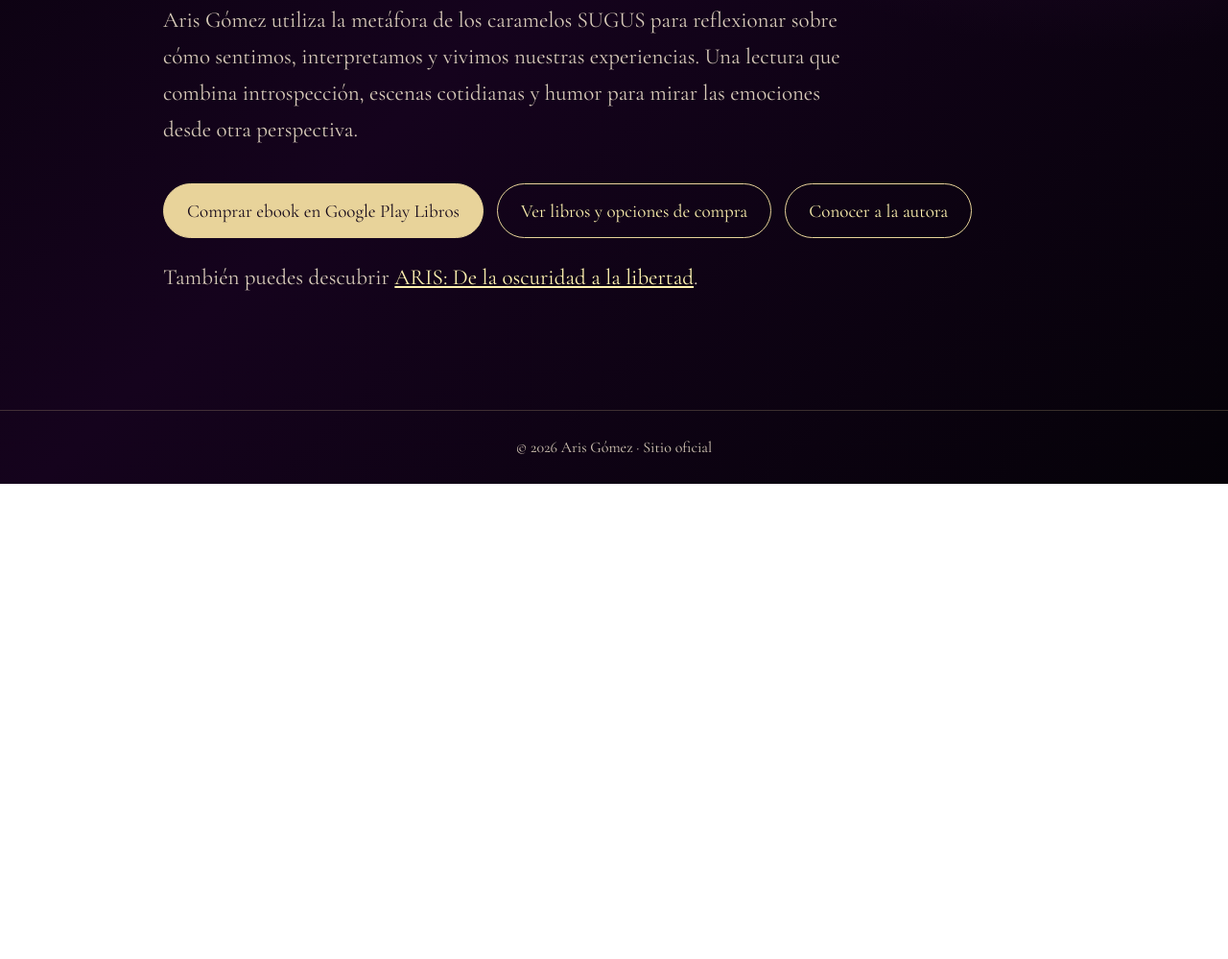
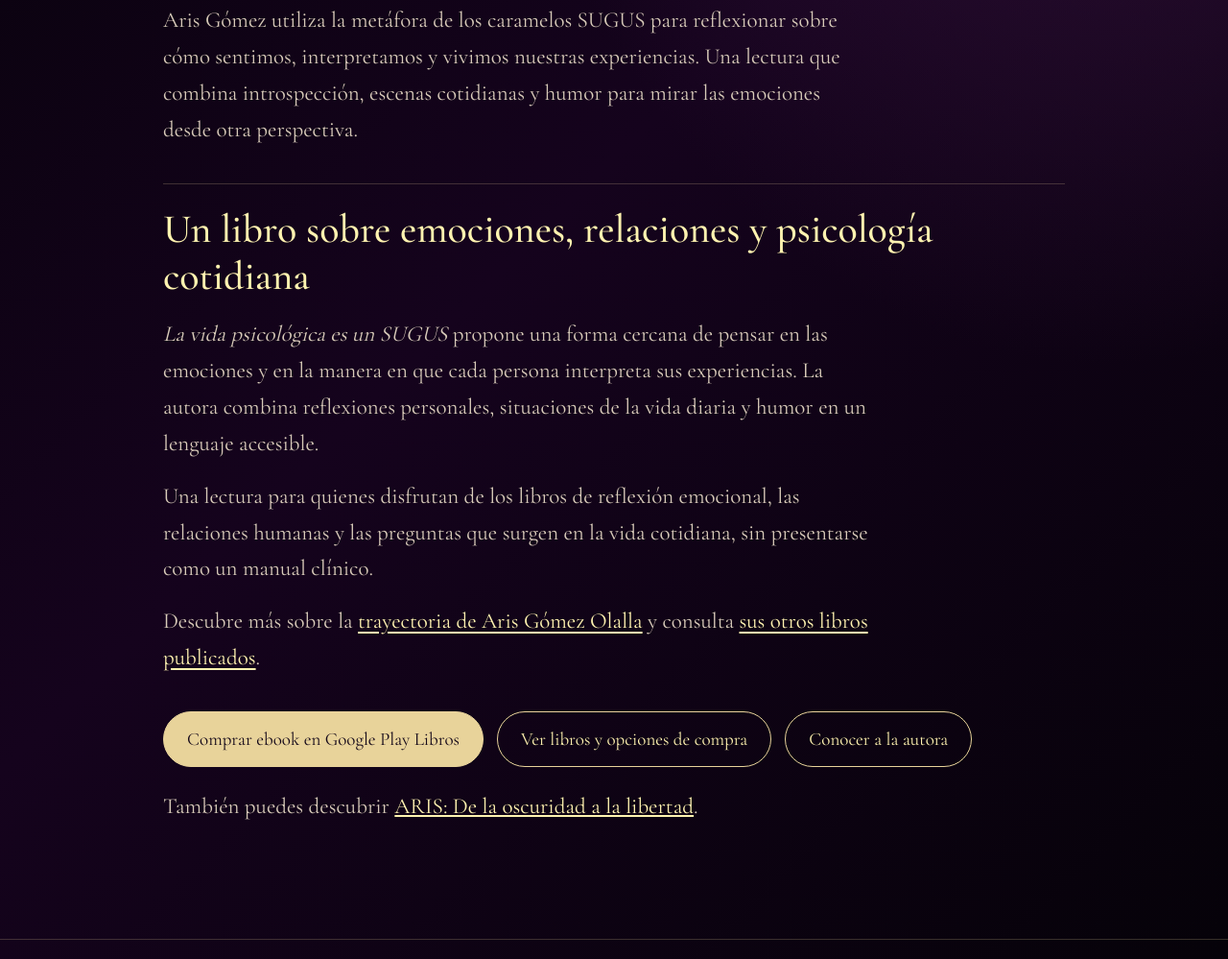
Before and after one commit to ArisGOlalla/aris-gomez-web, a plain HTML site: page la-vida-psicologica-es-un-sugus.html in a window 1280 px wide. Shown: the part 607-1606 px from the top of the page at 96% size. Before the commit the page ends 1111 px from the top, so only its background shows below. Drawn offline with nearby package versions, Linux system fonts and the light colour scheme.

Commit message:
SEO: ampliar contenido contextual y enlaces internos de la-vida-psicologica-es-un-sugus.html

```diff
--- a/la-vida-psicologica-es-un-sugus.html
+++ b/la-vida-psicologica-es-un-sugus.html
@@ -29,12 +29,20 @@
 header{border-bottom:1px solid var(--line)}nav{max-width:1160px;margin:auto;padding:22px 24px}nav ul{display:flex;flex-wrap:wrap;justify-content:center;gap:10px 23px;list-style:none;padding:0;margin:0}nav a{font-size:18px;text-decoration:none}nav a:hover{text-decoration:underline}
 main{width:min(940px,calc(100% - 40px));margin:auto;padding:clamp(55px,10vw,110px) 0 95px}.kicker{font:600 12px/1.5 Manrope,sans-serif;letter-spacing:.16em;text-transform:uppercase;color:var(--gold)}h1{font-size:clamp(44px,7vw,83px);font-weight:500;line-height:1.05;letter-spacing:-.025em;color:var(--soft);margin:22px 0 30px}.lead{font-size:clamp(24px,3vw,31px);max-width:720px;line-height:1.35}.description{color:var(--muted);max-width:740px;font-size:23px}hr{border:0;border-top:1px solid var(--line);margin:40px 0}.actions{display:flex;flex-wrap:wrap;gap:14px;margin-top:36px}.button{display:inline-block;border-radius:99px;border:1px solid var(--gold);padding:12px 24px;text-decoration:none;font-size:19px}.button:first-child{background:var(--gold);color:#15091a}.button:hover{background:var(--soft);color:#15091a}footer{text-align:center;border-top:1px solid var(--line);color:var(--muted);padding:25px;font-size:16px}
 @media(max-width:600px){nav{padding:16px 12px}nav ul{gap:8px 14px}nav a{font-size:16px}main{width:calc(100% - 32px);padding:48px 0 64px}h1{overflow-wrap:break-word}.actions{flex-direction:column;align-items:stretch}.actions .button{text-align:center;padding:13px 18px}.description{font-size:21px}}
+
+.book-context{margin:36px 0 20px;padding-top:22px;border-top:1px solid var(--line)}.book-context h2{font-size:clamp(30px,4vw,42px);font-weight:500;line-height:1.18;color:var(--soft);margin:0 0 17px}.book-context p{margin:0 0 17px}.book-context a{text-underline-offset:4px}
 </style>
 <script type="application/ld+json">{"@context":"https://schema.org","@type":"BreadcrumbList","itemListElement":[{"@type":"ListItem","position":1,"name":"Inicio","item":"https://www.arisgomez.com/"},{"@type":"ListItem","position":2,"name":"Libros","item":"https://www.arisgomez.com/libros.html"},{"@type":"ListItem","position":3,"name":"La vida psicológica es un SUGUS","item":"https://www.arisgomez.com/la-vida-psicologica-es-un-sugus.html"}]}</script>
 </head>
 <body>
 <header><nav aria-label="Menú principal"><ul><li><a href="/">Inicio</a></li><li><a href="biografia.html">Biografía</a></li><li><a href="libros.html" aria-current="page">Libros</a></li><li><a href="musica.html">Música</a></li><li><a href="blog.html">Blog</a></li><li><a href="prensa.html">Prensa</a></li><li><a href="contacto.html">Contacto</a></li></ul></nav></header>
-<main><p class="kicker">Psicología cotidiana · Reflexiones · Aris Gómez · 2026</p><h1>La vida psicológica es un SUGUS</h1><p class="lead">Una forma cercana y original de explorar las emociones y la vida cotidiana.</p><hr><p class="description">Aris Gómez utiliza la metáfora de los caramelos SUGUS para reflexionar sobre cómo sentimos, interpretamos y vivimos nuestras experiencias. Una lectura que combina introspección, escenas cotidianas y humor para mirar las emociones desde otra perspectiva.</p><div class="actions"><a class="button" href="https://play.google.com/store/books/details/Aris_G%C3%B3mez_Olalla_La_vida_psicol%C3%B3gica_es_un_Sugus?id=pZMTEgAAQBAJ" target="_blank" rel="noopener noreferrer">Comprar ebook en Google Play Libros</a><a class="button" href="libros.html">Ver libros y opciones de compra</a><a class="button" href="biografia.html">Conocer a la autora</a></div><p class="description">También puedes descubrir <a href="aris-de-la-oscuridad-a-la-libertad.html">ARIS: De la oscuridad a la libertad</a>.</p></main>
+<main><p class="kicker">Psicología cotidiana · Reflexiones · Aris Gómez · 2026</p><h1>La vida psicológica es un SUGUS</h1><p class="lead">Una forma cercana y original de explorar las emociones y la vida cotidiana.</p><hr><p class="description">Aris Gómez utiliza la metáfora de los caramelos SUGUS para reflexionar sobre cómo sentimos, interpretamos y vivimos nuestras experiencias. Una lectura que combina introspección, escenas cotidianas y humor para mirar las emociones desde otra perspectiva.</p>
+<section class="book-context" aria-labelledby="sobre-sugus">
+<h2 id="sobre-sugus">Un libro sobre emociones, relaciones y psicología cotidiana</h2>
+<p class="description"><em>La vida psicológica es un SUGUS</em> propone una forma cercana de pensar en las emociones y en la manera en que cada persona interpreta sus experiencias. La autora combina reflexiones personales, situaciones de la vida diaria y humor en un lenguaje accesible.</p>
+<p class="description">Una lectura para quienes disfrutan de los libros de reflexión emocional, las relaciones humanas y las preguntas que surgen en la vida cotidiana, sin presentarse como un manual clínico.</p>
+<p class="description">Descubre más sobre la <a href="biografia.html">trayectoria de Aris Gómez Olalla</a> y consulta <a href="libros.html">sus otros libros publicados</a>.</p>
+</section><div class="actions"><a class="button" href="https://play.google.com/store/books/details/Aris_G%C3%B3mez_Olalla_La_vida_psicol%C3%B3gica_es_un_Sugus?id=pZMTEgAAQBAJ" target="_blank" rel="noopener noreferrer">Comprar ebook en Google Play Libros</a><a class="button" href="libros.html">Ver libros y opciones de compra</a><a class="button" href="biografia.html">Conocer a la autora</a></div><p class="description">También puedes descubrir <a href="aris-de-la-oscuridad-a-la-libertad.html">ARIS: De la oscuridad a la libertad</a>.</p></main>
 <footer>© 2026 Aris Gómez · Sitio oficial</footer>
 </body>
 </html>
```
